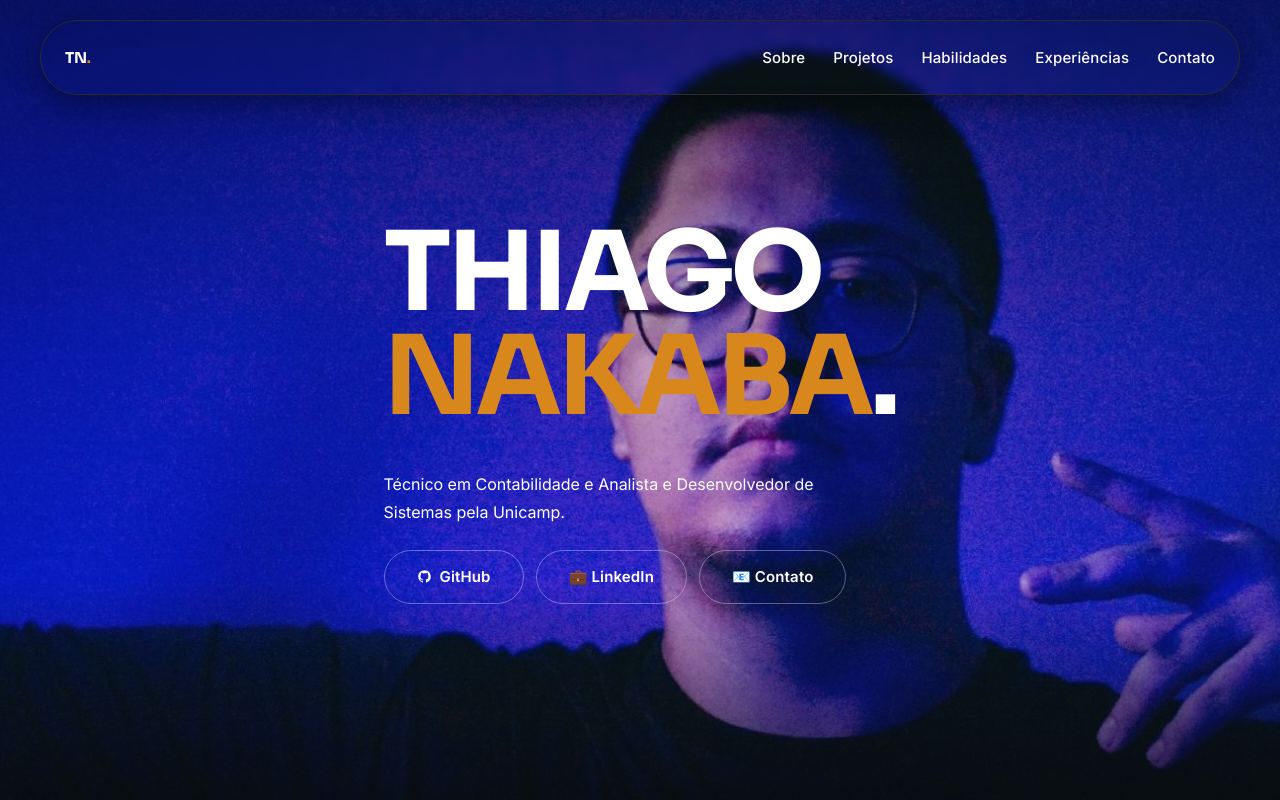
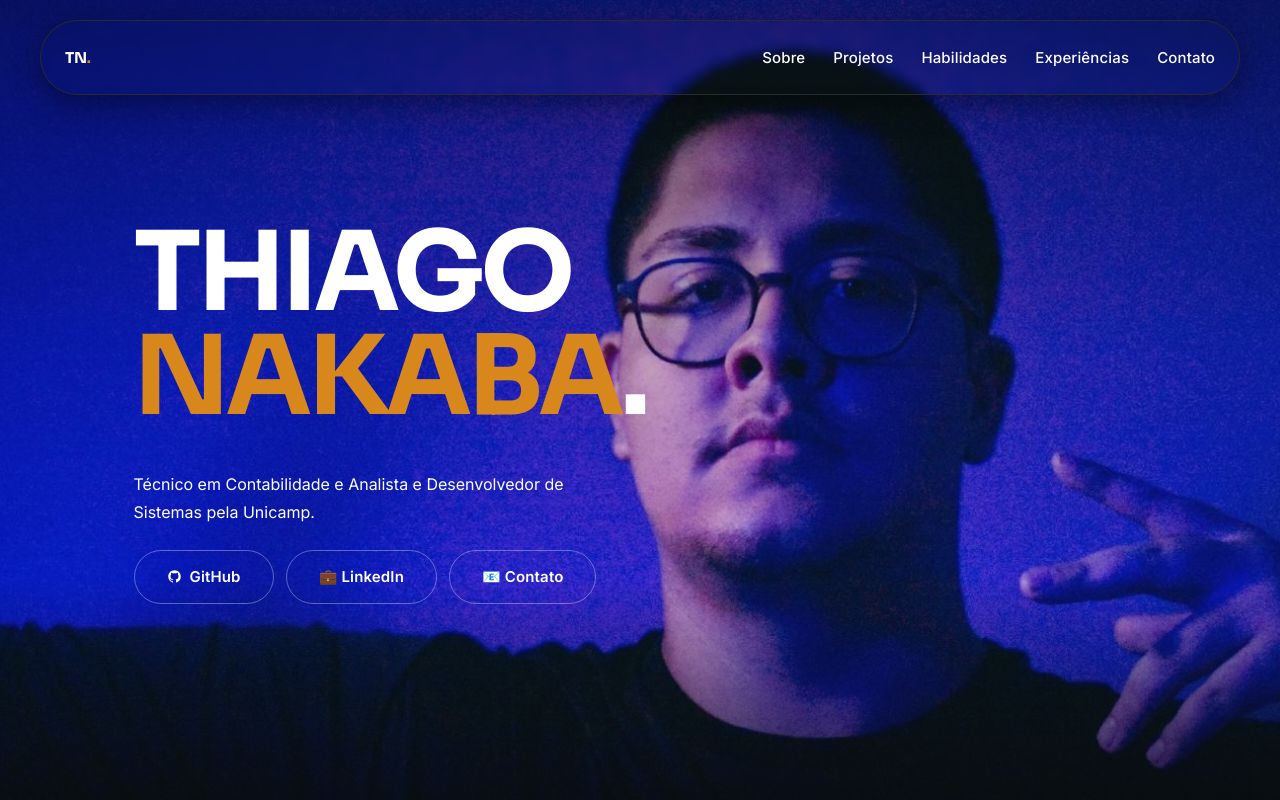
Before and after one commit to thiagonakaba00/thiagonakaba.github.io, a plain HTML site: page index.html in a window 1280 px wide. Shown: the top 800 px of the page. Drawn offline with Linux system fonts and the light colour scheme.

Commit message:
alteraçoes na paginal inicial

```diff
--- a/index.html
+++ b/index.html
@@ -155,7 +155,7 @@
       position: relative;
       z-index: 1;
       padding-left: 0px;
-      padding-right: 0px;
+      padding-right: 500px;
     }
     .hero-tag {
       display: inline-flex;
```
